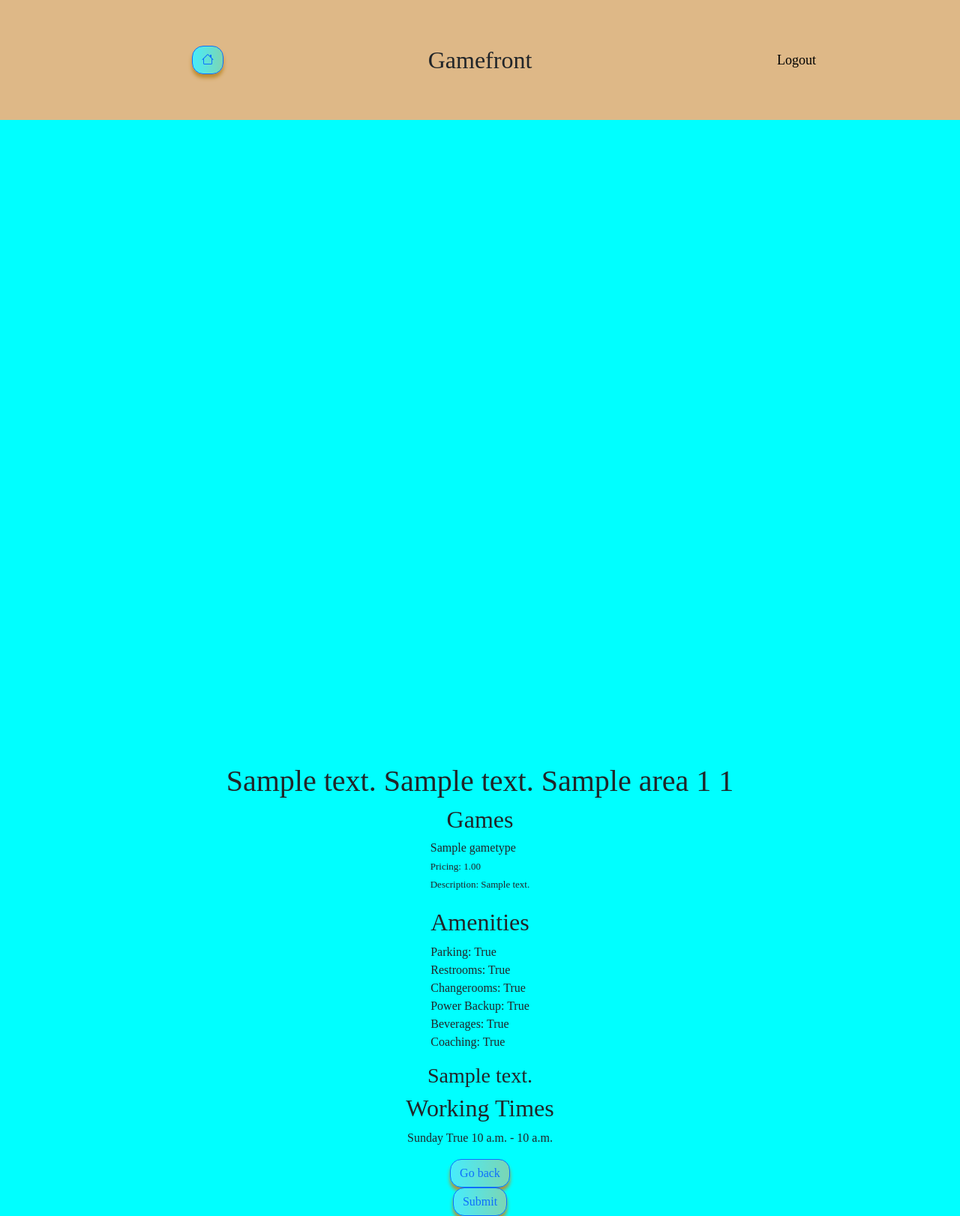
After one commit to SeveralSnipe/SSGamefront, a Django app: page /review/ in a window 1280 px wide. The commit adds this page. Shown: the whole page at 75% size. Run offline with Django 4.2, Linux system fonts and the light colour scheme; a user stored in the database is signed in; tables that the repository leaves empty hold one stand-in row (values such as "Sample post"); some libraries are stand-ins or nearby versions; some web fonts are replaced.

Commit message:
30/8/23 (finished onboarding flow)

```diff
--- a/bookcourt/common/static/styles.css
+++ b/bookcourt/common/static/styles.css
@@ -49,13 +49,25 @@
 .home{
     display: flex;
     position: absolute;
-    margin-top: 20vh;
-    top: 0;
+    top: 20vh;
     bottom: 0;
     right: 0;
     left: 0;
     align-items: center;
     justify-content: center;
+    flex-direction: column;
+}
+.review{
+    display: flex;
+    position: absolute;
+    margin-top: 1000px;
+    top: 20vh;
+    bottom: 0;
+    right: 0;
+    left: 0;
+    align-items: center;
+    justify-content: center;
+    flex-direction: column;
 }
 body{
     background-color: aqua;
@@ -83,6 +95,7 @@ ul {
     right: 0;
     align-items: center;
     justify-content: center;
+    flex-direction: column;
 }
 .locationdetail{
     margin: auto;
--- a/bookcourt/common/templates/addlist.html
+++ b/bookcourt/common/templates/addlist.html
@@ -3,7 +3,7 @@
 <div class="home">
     <h1>Locations:</h1>
     {% for location in locations %}
-    <a href="{% url 'placeholder' %}">{{location.address_line_1}}, {{location.area}}</a>
+    <a href="{% url 'updatelocation' location.pk %}">{{location.address_line_1}}, {{location.area}}</a>
     {% endfor %}
     <a href="{% url 'addlocation' %}" class="btn btn-outline-primary">Add New Location</a>
 </div>
--- a/bookcourt/common/templates/gametypeslist.html
+++ b/bookcourt/common/templates/gametypeslist.html
@@ -3,9 +3,9 @@
 <div class="home">
     <h1>Game Types:</h1>
     {% for gametype in gametypes %}
-    <a href="{% url 'placeholder' %}">{{gametype.game_type}}</a>
+    <a href="{% url 'updategametype' gametype.pk %}">{{gametype.game_type}}</a>
     {% endfor %}
     <a href="{% url 'addgametype' %}" class="btn btn-outline-primary">Add New Gametype</a>
-    <a href="{% url 'days' %}" class="btn btn-outline-primary">Next stage</a>
+    <a href="{% url 'addamenities' %}" class="btn btn-outline-primary">Next stage</a>
 </div>
 {% endblock %}
--- /dev/null
+++ b/bookcourt/common/templates/inprogressconfirmation.html
@@ -0,0 +1,5 @@
+{% extends 'base.html' %}
+ {% block content %}
+ <p>Your application has been received.</p>
+ <p>Please wait patiently while we process it.</p>
+ {% endblock %}
--- a/bookcourt/common/templates/profile.html
+++ b/bookcourt/common/templates/profile.html
@@ -4,5 +4,6 @@
     <h1>Choose an option</h1>
     <a href="{% url 'orgprofile' %}" class="btn btn-outline-primary">Update Organization profile</a>
     <a href="{% url 'addlist' %}" class="btn btn-outline-primary">Add/Update Locations</a>
+    <a href="{% url 'review' %}" class="btn btn-outline-primary">Apply for Approval</a>
 </div>
 {% endblock %}
--- /dev/null
+++ b/bookcourt/common/templates/review.html
@@ -0,0 +1,34 @@
+{% extends 'home.html' %}
+{% block content %}
+<div class="review">
+    {% for location in all_locations %}
+        <h1>{{location.location.address_line_1}} {{location.location.address_line_2}} {{location.location.area}} {{location.location.pincode}} {{location.location.phone_number}}</h1>
+            <h2>Games</h2>
+            <ul>
+            {% for game in location.games %}
+                <li><h3 style="font-size: medium;">{{game.game_type}}</h3>
+                    <h4 style="font-size: small;">Pricing: {{game.pricing}}</h4>
+                    <h4 style="font-size: small;">Description: {{game.description}}</h4><li>
+            {% endfor %}
+            </ul>
+            <h2>Amenities</h2>
+                <ul>
+                    <li>Parking: {{location.amenities.is_parking}}</li>
+                    <li>Restrooms: {{location.amenities.is_restrooms}}</li>
+                    <li>Changerooms: {{location.amenities.is_changerooms}}</li>
+                    <li>Power Backup: {{location.amenities.is_powerbackup}}</li>
+                    <li>Beverages: {{location.amenities.is_beverages_facility}}</li>
+                    <li>Coaching: {{location.amenities.is_coaching_facilities}}</li>
+                </ul>
+                <h3>{{location.amenities.description}}</h3>
+            <h2>Working Times</h2>
+            <ul>
+            {% for day in location.workingtimes %}
+                <li>{{day.work_day_choices}} {{day.is_active}} {{day.from_time}} - {{day.to_time}}</li>
+            {% endfor %}
+            </ul>
+    {% endfor %}
+    <a href="{% url 'profile' %}" class="btn btn-outline-primary">Go back</a>
+    <a href="{% url 'terms' %}" class="btn btn-outline-primary">Submit</a>
+</div>
+{% endblock %}
--- a/bookcourt/common/urls.py
+++ b/bookcourt/common/urls.py
@@ -5,11 +5,9 @@ from django.contrib.auth.views import LogoutView
 from . import views
 
 urlpatterns=[
-    #path('', views.selectgamelocation, name='home'),
     path('',HomeForm.as_view(), name='home'),
     path('placeholder/',TemplateView.as_view(template_name='placeholder.html'), name='placeholder'),
     path('locationsdisplay/',views.locationsdisplay, name='locationsdisplay'),
-    #path('locationsdisplay/',TemplateView.as_view(template_name='locationsdisplay.html'), name='locationsdisplay'),
     path('detail/',views.locationdetail,name='locationdetail'),
     path('neworg/',CreateUserProfileView.as_view(), name='neworg'),
     path('login/',MyLoginView.as_view(), name='login'),
@@ -19,7 +17,12 @@ urlpatterns=[
     path('orgprofile/',OrganizationProfile.as_view(), name='orgprofile'),
     path('addlist/',OrganizationLocationListView.as_view(), name='addlist'),
     path('addlocation/',LocationCreateView.as_view(), name='addlocation'),
-    path('addamenities/',AmenitiesCreateView.as_view(), name='addamenities'),
+    path('addamenities/',AmenitiesView.as_view(), name='addamenities'),
     path('gametypes/',GameTypeListView.as_view(), name='gametypes'),
     path('addgametype/',GameTypeCreateView.as_view(), name = 'addgametype'),
+    path('updatelocation/<int:pk>',LocationUpdateView.as_view(), name='updatelocation'),
+    path("updategametype/<int:pk>", GameTypeUpdateView.as_view(), name="updategametype"),
+    path("review/", ReviewPage.as_view(), name="review"),
+    path("terms/", TermsPage.as_view(), name="terms"),
+    path("inprogressconfirmation/", TemplateView.as_view(template_name='inprogressconfirmation.html'), name="inprogressconfirmation")
 ]
--- a/bookcourt/common/views.py
+++ b/bookcourt/common/views.py
@@ -1,10 +1,11 @@
-from typing import Any
+from typing import Any, Dict, Optional
+from django.db import models
 from django.db.models.query import QuerySet
 from django.forms.models import BaseModelForm
 from django.http import HttpResponse, HttpResponseRedirect
 from django.shortcuts import render
 from django.urls import reverse, reverse_lazy
-from django.views.generic import FormView, CreateView, View, UpdateView, ListView
+from django.views.generic import FormView, CreateView, View, UpdateView, ListView, TemplateView
 from django.contrib.sites.shortcuts import get_current_site
 from django.core.mail import send_mail
 from django.template.loader import render_to_string
@@ -13,7 +14,8 @@ from django.contrib.auth.models import Group
 from django.contrib import messages
 from .forms import *
 from .models import *
-from django.forms import formset_factory, inlineformset_factory
+from django.forms import formset_factory
+from django.core.exceptions import ObjectDoesNotExist
 # Create your views here.
 class HomeForm(FormView):
     form_class=TempForm
@@ -27,8 +29,6 @@ class HomeForm(FormView):
             area_from_form=form['area']
             areaobj=OrganizationLocation.objects.filter(area=area_from_form)
             for location in areaobj:
-                # workingdaysobj=OrganizationLocationWorkingDays.objects.get(organization=location)
-                # if workingdaysobj.check_working(day):
                 org_and_desc_obj += list(OrganizationLocationGameType.objects.filter(game_type=game,organization_location=location).values('organization_location','description'))
             objlist=[]
             for result in org_and_desc_obj:
@@ -150,7 +150,6 @@ class TimingCreate(View):
     success_url=reverse_lazy('placeholder')
     def get(self, request):
         days=('Sunday','Monday','Tuesday','Wednesday','Thursday','Friday','Saturday')
-        print('entered get')
         TimeFormSet = formset_factory(TimeForm, max_num=7, min_num=7)
         formset=TimeFormSet(initial=[{'work_day_choices': day} for day in days])
         return render(request, self.template_name, {'formset':formset, 'days':days})
@@ -160,33 +159,19 @@ class TimingCreate(View):
         TimeFormSet = formset_factory(TimeForm, max_num=7, min_num=7)
         formset=TimeFormSet(request.POST, initial=[{'work_day_choices':day} for day in days])
         ctr=0
-
-        print('This is the formset: ')
-        ctr=0
         if formset.is_valid():
             pk=self.request.session.get('loc_pk')
             for form in formset:
                 form.cleaned_data['work_day_choices']=days[ctr]
                 ctr+=1
                 form=form.cleaned_data
-                dayobj=OrganizationLocationWorkingTime.objects.create(is_active=form['is_active'], work_day_choices=form['work_day_choices'],from_time=form['from_time'],to_time=form['to_time'],organization_location=OrganizationLocation.objects.get(pk=pk))
+                dayobj, created=OrganizationLocationWorkingTime.objects.get_or_create(organization_location=OrganizationLocation.objects.get(pk=pk), work_day_choices=form['work_day_choices'])
+                dayobj.is_active=form['is_active']
+                dayobj.from_time=form['from_time']
+                dayobj.to_time=form['to_time']
                 dayobj.save()
             return render(request,"placeholder.html",{'formset':formset})
-        print(formset.errors)
         return render(request, self.template_name, {'formset':formset, 'days':days})
-
-def timingcreate(request):
-    days=['Sunday','Monday','Tuesday','Wednesday','Thursday','Friday','Saturday']
-    context ={}
-    TimeFormSet = formset_factory(TimeForm, max_num=7, min_num=7)
-    formset = TimeFormSet(request.POST or None, initial=[{'work_day_choices': day} for day in days])
-    if formset.is_valid():
-        for form in formset:
-            print(form.cleaned_data)
-        return render(request,"placeholder.html",context)
-
-    context['formset']= formset
-    return render(request, "days.html", context)
 
 class OrganizationProfile(UpdateView):
     model = Organization
@@ -201,30 +186,18 @@ class OrganizationLocationListView(ListView):
     template_name='addlist.html'
     context_object_name='locations'
     def get_queryset(self):
-        return OrganizationLocation.objects.filter(organization=Organization.objects.get(user=self.request.user))
+        return OrganizationLocation.objects.filter(organization__user=self.request.user)
 
 class LocationCreateView(CreateView):
     model=OrganizationLocation
     template_name='addlocation.html'
     form_class=LocationForm
-    success_url=reverse_lazy('addamenities')
+    success_url=reverse_lazy('gametypes')
     def form_valid(self, form):
         form=form.save(commit=False)
         form.organization=Organization.objects.get(user=self.request.user)
         form.save()
         self.request.session['loc_pk']=form.pk
-        return HttpResponseRedirect(self.success_url)
-
-class AmenitiesCreateView(CreateView):
-    model=OrganizationLocationAmenities
-    template_name='addamenities.html'
-    form_class=AmenitiesForm
-    success_url=reverse_lazy('gametypes')
-    def form_valid(self, form):
-        form=form.save(commit=False)
-        pk=self.request.session.get('loc_pk')
-        form.organization_location=OrganizationLocation.objects.get(pk=pk)
-        form.save()
         return HttpResponseRedirect(self.success_url)
 
 class GameTypeListView(ListView):
@@ -233,7 +206,7 @@ class GameTypeListView(ListView):
     context_object_name = 'gametypes'
     def get_queryset(self):
         pk=self.request.session.get('loc_pk')
-        return OrganizationLocationGameType.objects.filter(organization_location=OrganizationLocation.objects.get(pk=pk))
+        return OrganizationLocationGameType.objects.filter(organization_location__pk=pk)
 
 class GameTypeCreateView(CreateView):
     model = OrganizationLocationGameType
@@ -246,3 +219,82 @@ class GameTypeCreateView(CreateView):
         form.organization_location=OrganizationLocation.objects.get(pk=pk)
         form.save()
         return HttpResponseRedirect(self.success_url)
+
+class LocationUpdateView(UpdateView):
+    model = OrganizationLocation
+    template_name = 'addlocation.html'
+    form_class = LocationForm
+    success_url = reverse_lazy('gametypes')
+    def form_valid(self, form):
+        form=form.save()
+        self.request.session['loc_pk']=form.pk
+        return HttpResponseRedirect(self.success_url)
+
+class GameTypeUpdateView(UpdateView):
+    model = OrganizationLocationGameType
+    template_name = 'addgametype.html'
+    form_class = GameTypeForm
+    success_url = reverse_lazy('gametypes')
+    def form_valid(self, form):
+        form=form.save(commit=False)
+        pk=self.request.session.get('loc_pk')
+        form.organization_location=OrganizationLocation.objects.get(pk=pk)
+        form.save()
+        return HttpResponseRedirect(self.success_url)
+
+class AmenitiesView(UpdateView):
+    model=OrganizationLocationAmenities
+    template_name='addamenities.html'
+    form_class=AmenitiesForm
+    success_url=reverse_lazy('days')
+    def get_object(self):
+        try:
+            pk=self.request.session.get('loc_pk')
+            return OrganizationLocationAmenities.objects.get(organization_location__pk=pk)
+
+        except OrganizationLocationAmenities.DoesNotExist:
+            return None
+    def form_valid(self, form):
+        form=form.save(commit=False)
+        pk=self.request.session.get('loc_pk')
+        form.organization_location=OrganizationLocation.objects.get(pk=pk)
+        form.save()
+        return HttpResponseRedirect(self.success_url)
+
+class ReviewPage(TemplateView):
+    template_name='review.html'
+
+    def get_context_data(self):
+        context={}
+        locationdetails=[]
+        organization=Organization.objects.get(user=self.request.user)
+        locations=list(OrganizationLocation.objects.filter(organization=organization))
+        for location in locations:
+            ctx_item={}
+            ctx_item['location']=location
+            ctx_item['games']=list(OrganizationLocationGameType.objects.filter(organization_location=location))
+            ctx_item['amenities']=OrganizationLocationAmenities.objects.get(organization_location=location)
+            ctx_item['workingtimes']=list(OrganizationLocationWorkingTime.objects.filter(organization_location=location))
+            locationdetails.append(ctx_item)
+        context['all_locations']=locationdetails
+        return context
+
+class TermsPage(FormView):
+    template_name='terms.html'
+    form_class=TermsForm
+
+    def get_context_data(self, **kwargs):
+        context = super().get_context_data(**kwargs)
+        context['tenant']=Organization.objects.get(user=self.request.user).tenant
+        return context
+
+    def form_valid(self, form):
+        form=form.cleaned_data
+        if form['agree']:
+            organization=Organization.objects.get(user=self.request.user)
+            organization.is_terms_and_conditions_agreed=True
+            organization.status=3
+            organization.save()
+            return HttpResponseRedirect(reverse_lazy('inprogressconfirmation'))
+        messages.info(self.request, 'You must accept the terms and conditions to proceed further.')
+        return HttpResponseRedirect(reverse_lazy('profile'))
```
Also changed, not shown: bookcourt/common/forms.py (+4 -39 lines), bookcourt/common/models.py (+0 -318 lines), bookcourt/common/templates/terms.html (added, +14 -0 lines).
